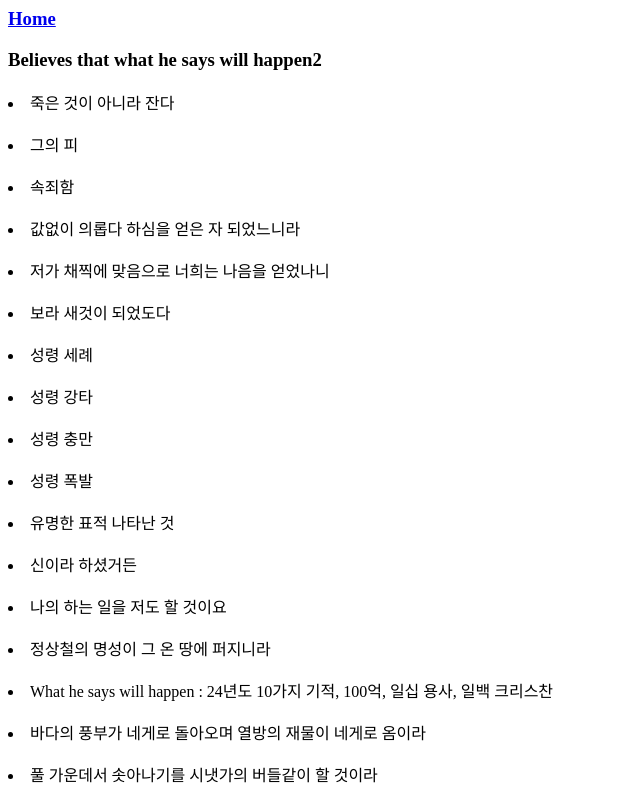
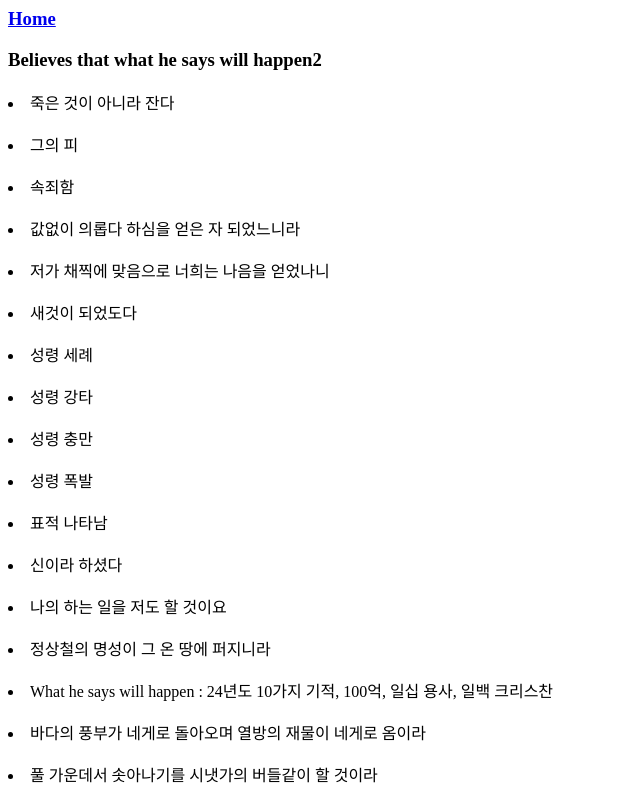
Before and after one commit to byfaith2000/miracle-maker220405, a plain HTML site: page say2.html in a window 1280 px wide. Shown: the top 800 px of the page, without its empty margins (0-640 px from the left). Drawn offline with Linux system fonts and the light colour scheme.

Commit message:
240524_2

```diff
--- a/say2.html
+++ b/say2.html
@@ -12,13 +12,13 @@
     <li>속죄함</li><br>
     <li>값없이 의롭다 하심을 얻은 자 되었느니라</li><br>
     <li>저가 채찍에 맞음으로 너희는 나음을 얻었나니</li><br>
-    <li>보라 새것이 되었도다</li><br>
+    <li>새것이 되었도다</li><br>
     <li>성령 세례</li><br>
     <li>성령 강타</li><br>
     <li>성령 충만</li><br>
     <li>성령 폭발</li><br>
-    <li>유명한 표적 나타난 것</li><br>
-    <li>신이라 하셨거든</li><br>
+    <li>표적 나타남</li><br>
+    <li>신이라 하셨다</li><br>
     <li>나의 하는 일을 저도 할 것이요</li><br>
     <li>정상철의 명성이 그 온 땅에 퍼지니라</li><br>
     <li>What he says will happen : 24년도 10가지 기적, 100억, 일십 용사, 일백 크리스찬</li><br>
```
